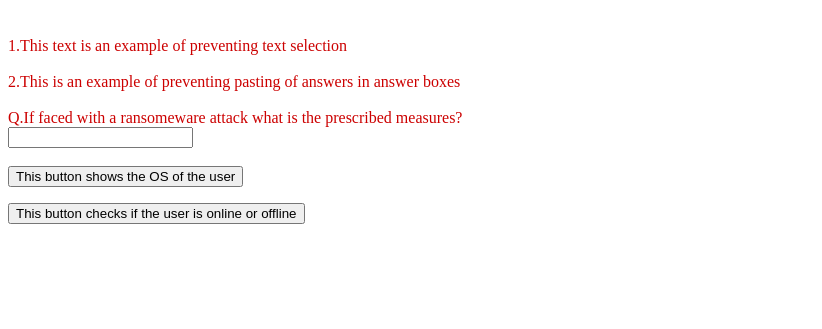
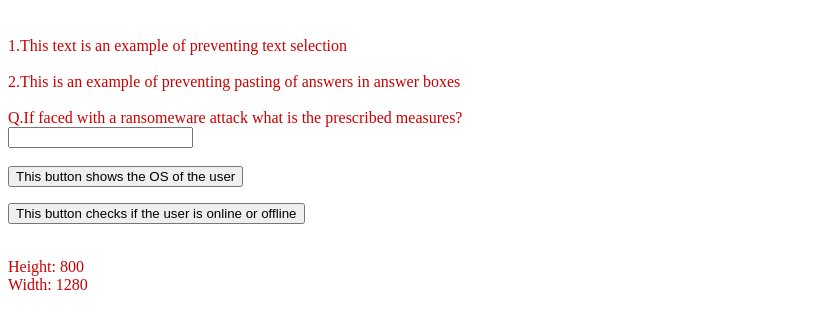
Before and after one commit to AashiqRamachandran/Passive_proctoring, a plain HTML site: page integerated.html in a window 1280 px wide. Shown: the part 79-408 px from the top of the page, without its empty margins (0-822 px from the left). Drawn offline with nearby package versions, Linux system fonts and the light colour scheme; no server answers.

Commit message:
Update integerated.html

```diff
--- a/integerated.html
+++ b/integerated.html
@@ -75,8 +75,30 @@
     <button onclick="isOnline()">
       This button checks if the user is online or offline
   </button>
+    <p id="demo"></p>
+    </br>
+<div id="height">Height: <span></span></div>
+    <div id="width">Width: <span></span></div>
 
-    <p id="demo"></p>
+    <script>
+        const height = document.querySelector("#height span");
+        const width = document.querySelector("#width span");
+
+        // Insert values on load of page
+        window.onload = function() {
+            height.innerHTML = window.innerHeight;
+            width.innerHTML = window.innerWidth;
+        };
+
+        // Change values when window is resized
+        window.onresize = function() {
+
+            // Setting the current height & width
+            // to the elements
+            height.innerHTML = window.innerHeight;
+            width.innerHTML = window.innerWidth;
+        };
+    </script>
 </div>
   </body>
 </html>
```
